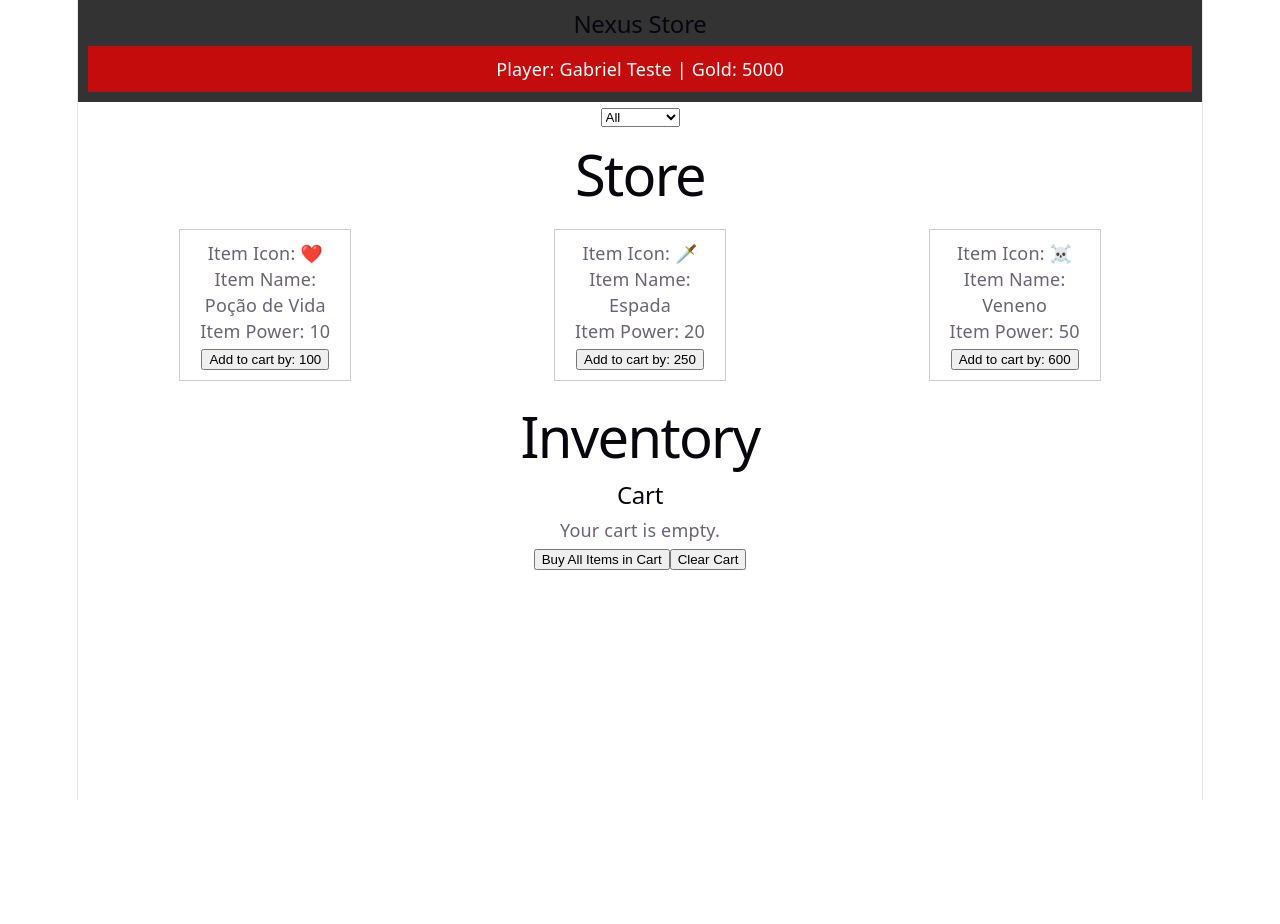
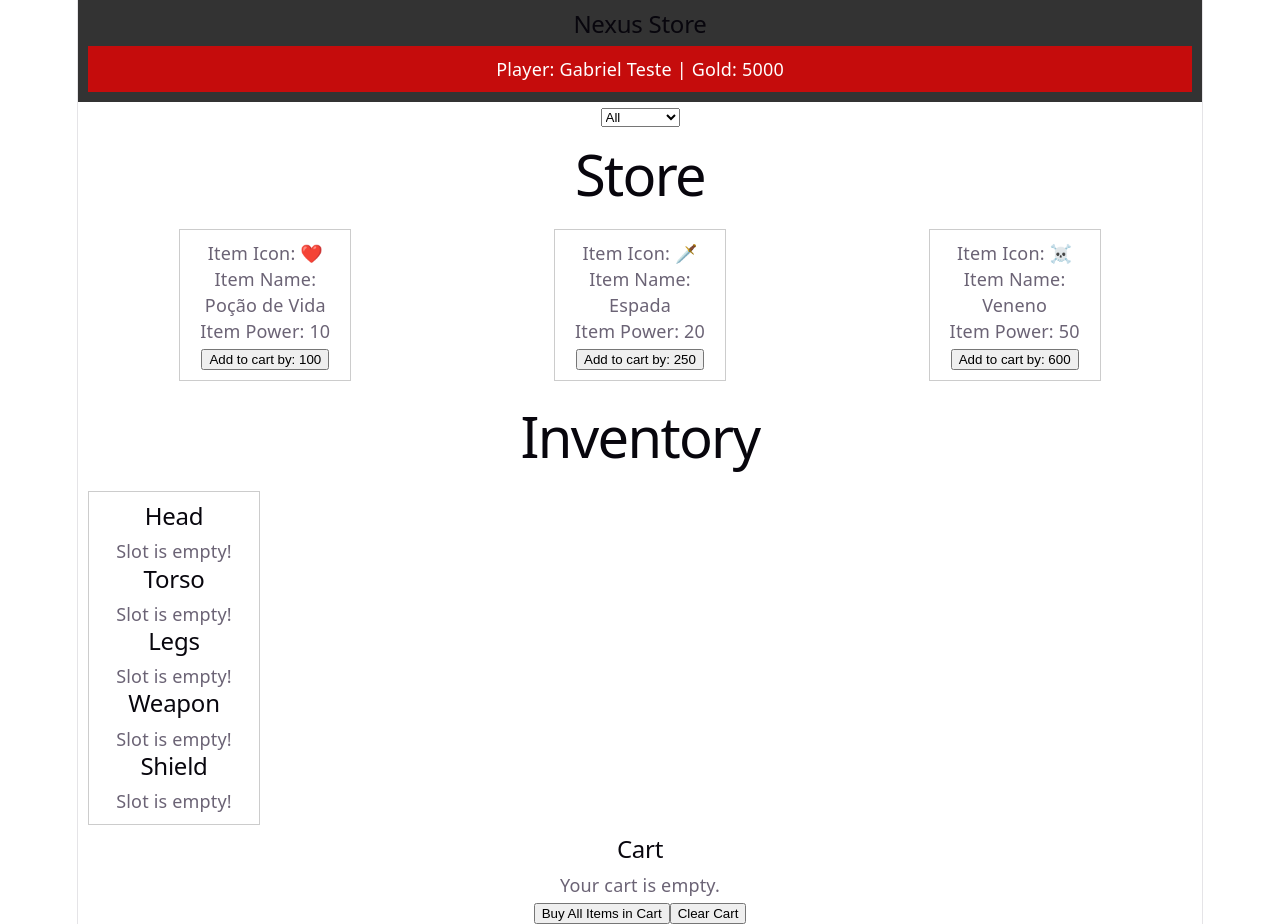
Before and after one commit to gabriel-guimaraes-dev/nexus-v2, a React (Vite) app: page / in a window 1280 px wide. Before the commit the page ends 800 px from the top, so only its background shows below. Built offline with nearby package versions, Linux system fonts and the light colour scheme.

Commit message:
feat: create the equipped silhouette with equip and unequip functionalities

```diff
--- a/src/App.tsx
+++ b/src/App.tsx
@@ -7,7 +7,16 @@ import type { GameItem } from './components/Cart'
 import { Toast } from './components/Toast'
 import { Store } from './components/Store'
 import { Inventory } from './components/Inventory'
+import { EquippedSilhouette } from './components/EquippedSilhouette'
 
+
+export type EquippedItemsType = {
+  head: GameItem | null;
+  armor: GameItem | null;
+  legs: GameItem | null;
+  weapon: GameItem | null;
+  shield: GameItem | null;
+}
 
 function App() {
   const [playerGold, setPlayerGold] = useState(5000)
@@ -23,7 +32,13 @@ function App() {
   const [activeFilter, setActiveFilter] = useState<string>('All')
   const filteredStore = activeFilter === 'All' ? itemcards : itemcards.filter(item => item.type === activeFilter)
   const filteredInventory = activeFilter === 'All' ? inventoryItems : inventoryItems.filter(item => item.type === activeFilter)
-
+  const [equippedItems, setEquippedItems] = useState<EquippedItemsType>({
+    head: null,
+    armor: null,
+    legs: null,
+    weapon: null,
+    shield: null,
+  })
 
   function handleSellItem(item: GameItem, indexClicked: number){
     if(item.quantity > 1){
@@ -39,6 +54,60 @@ function App() {
       setPlayerGold(playerGold + (item.price * 0.6)) // Selling gives back 60% of the original price
       setInventoryItems(inventoryItems.filter((_, index) => index !== indexClicked))
       showNotification(`You sold ${item.name} for ${Math.round(item.price * 0.6)} gold! With success!`)
+    }
+  }
+
+  function handleEquipItem(item: GameItem, indexClicked: number){
+    const validTypes = ['head', 'armor', 'legs', 'weapon', 'shield'];
+
+    if(!validTypes.includes(item.type)){
+      return;
+    }
+
+    const oldItem = equippedItems[item.type as keyof typeof equippedItems];
+    let newInventoryItems: GameItem[];
+
+    if(item.quantity > 1){
+      newInventoryItems = inventoryItems.map((inventoryItem, index) => {
+        if(index === indexClicked){
+          return { ...inventoryItem, quantity: inventoryItem.quantity - 1 };
+        }
+          return inventoryItem
+      });
+    } else {
+      newInventoryItems = inventoryItems.filter((_, index) => index !== indexClicked);
+    }
+
+    if(oldItem){
+      newInventoryItems.push(oldItem);
+    }
+
+    setInventoryItems(newInventoryItems)
+    setEquippedItems(prev => ({...prev, [item.type]: item}))
+    showNotification(`${item.name} equipped!`, 'success')
+  }
+
+
+  function handleUnequipItem(slotName: keyof typeof equippedItems){
+    const oldItem = equippedItems[slotName];
+
+    if(oldItem) {
+      const itemIndex = inventoryItems.findIndex(item => item.name === oldItem.name);
+
+      if(itemIndex >= 0){
+        const newInventoryItems = inventoryItems.map((item, index) => {
+          if(index === itemIndex) {
+            return { ...item, quantity: item.quantity + 1 };
+          }
+          return item;
+        });
+        setInventoryItems(newInventoryItems);
+      } else {
+        setInventoryItems([...inventoryItems, oldItem]);
+      }
+
+      setEquippedItems(prev => ({...prev, [slotName]: null}))
+      showNotification(`${oldItem.name} unequipped!`, 'success')
     }
   }
 
@@ -80,7 +149,9 @@ function App() {
 
         <Store filteredStore={filteredStore} addCart={addCart} />
 
-        <Inventory filteredInventory={filteredInventory} handleSellItem={handleSellItem} />
+        <Inventory filteredInventory={filteredInventory} handleSellItem={handleSellItem} handleEquipItem={handleEquipItem} />
+
+        <EquippedSilhouette equippedItems={equippedItems} handleUnequipItem={handleUnequipItem} />
 
       </div>
       <div>
--- a/src/components/Cart.tsx
+++ b/src/components/Cart.tsx
@@ -1,4 +1,4 @@
-import { useState } from 'react';
+import React, { useState } from 'react';
 
 export type GameItem ={
     name: string;
@@ -92,7 +92,7 @@ export function Cart({ cartItems, setCartItems, playerGold, setPlayerGold, inven
                         return;
                     }
                     if (playerGold >= totalCost) {
-                        let updatedInventoryItems = [...inventoryItems];
+                        const updatedInventoryItems = [...inventoryItems];
                         cartItems.forEach(item => {
                             const indexOfItem = updatedInventoryItems.findIndex(inventoryItem => inventoryItem.name === item.name);
                             if (indexOfItem !== -1) {
--- /dev/null
+++ b/src/components/EquippedSilhouette.tsx
@@ -0,0 +1,78 @@
+import type { EquippedItemsType } from '../App';
+
+export type EquippedSilhouetteProps = {
+    equippedItems: EquippedItemsType;
+    handleUnequipItem: (slotName: keyof EquippedItemsType) => void;
+}
+
+export function EquippedSilhouette({equippedItems, handleUnequipItem}: EquippedSilhouetteProps) {
+    return (
+        <div style={{ border: '1px solid #ccc', padding: '10px', margin: '10px', width: '150px', textAlign: 'center'}}>
+            <div>
+                <h2>Head</h2>
+                {equippedItems.head ? (
+                    <>
+                        <p>Item Icon: {equippedItems.head.icon}</p>
+                        <p>Item Name: {equippedItems.head.name}</p>
+                        <p>Item Power: {equippedItems.head.power}</p>
+                        <button onClick={() => handleUnequipItem('head')}>Unequip</button>
+                    </>
+                ) : (
+                    <p className="bg-gray-500 text-white p-2 rounded-md">Slot is empty!</p>
+                )}
+            </div>
+            <div>
+                <h2>Torso</h2>
+                {equippedItems.armor ? (
+                    <>
+                        <p>Item Icon: {equippedItems.armor.icon}</p>
+                        <p>Item Name: {equippedItems.armor.name}</p>
+                        <p>Item Power: {equippedItems.armor.power}</p>
+                        <button onClick={() => handleUnequipItem('armor')}>Unequip</button>
+                    </>
+                ) : (
+                    <p className="bg-gray-500 text-white p-2 rounded-md">Slot is empty!</p>
+                )}
+            </div>
+            <div>
+                <h2>Legs</h2>
+                {equippedItems.legs ? (
+                    <>
+                        <p>Item Icon: {equippedItems.legs.icon}</p>
+                        <p>Item Name: {equippedItems.legs.name}</p>
+                        <p>Item Power: {equippedItems.legs.power}</p>
+                        <button onClick={() => handleUnequipItem('legs')}>Unequip</button>
+                    </>
+                ) : (
+                    <p className="bg-gray-500 text-white p-2 rounded-md">Slot is empty!</p>
+                )}
+            </div>
+            <div>
+                <h2>Weapon</h2>
+                {equippedItems.weapon ? (
+                    <>
+                        <p>Item Icon: {equippedItems.weapon.icon}</p>
+                        <p>Item Name: {equippedItems.weapon.name}</p>
+                        <p>Item Power: {equippedItems.weapon.power}</p>
+                        <button onClick={() => handleUnequipItem('weapon')}>Unequip</button>
+                    </>
+                ) : (
+                    <p className="bg-gray-500 text-white p-2 rounded-md">Slot is empty!</p>
+                )}
+            </div>
+            <div>
+                <h2>Shield</h2>
+                {equippedItems.shield ? (
+                    <>
+                        <p>Item Icon: {equippedItems.shield.icon}</p>
+                        <p>Item Name: {equippedItems.shield.name}</p>
+                        <p>Item Power: {equippedItems.shield.power}</p>
+                        <button onClick={() => handleUnequipItem('shield')}>Unequip</button>
+                    </>
+                ) : (
+                    <p className="bg-gray-500 text-white p-2 rounded-md">Slot is empty!</p>
+                )}
+            </div>
+        </div>
+    )
+}
--- a/src/components/Inventory.tsx
+++ b/src/components/Inventory.tsx
@@ -4,6 +4,7 @@ import type { GameItem } from './Cart'
 type InventoryProps ={
     filteredInventory: GameItem[];
     handleSellItem: (item: GameItem, indexClicked: number) => void;
+    handleEquipItem: (item: GameItem, indexClicked: number) => void;
 }
 
 export function Inventory({filteredInventory, handleSellItem}: InventoryProps) {
```
